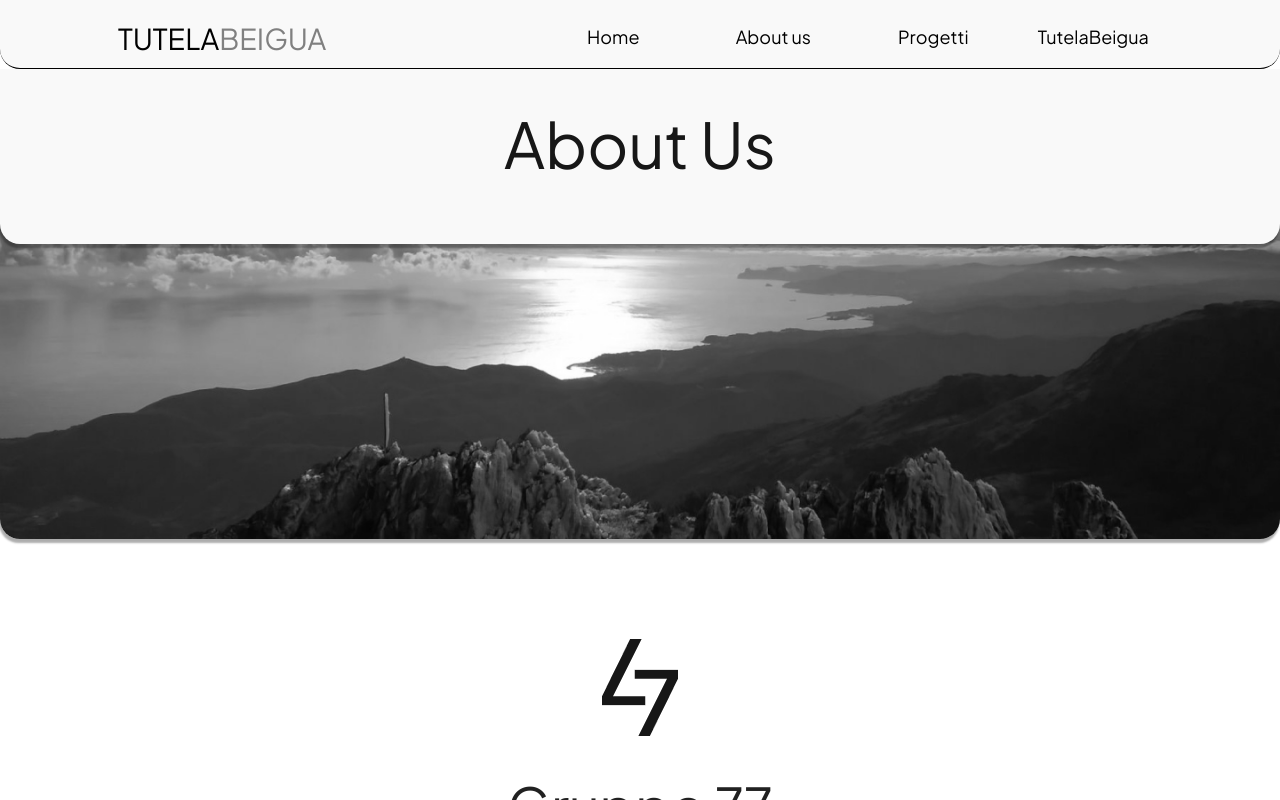
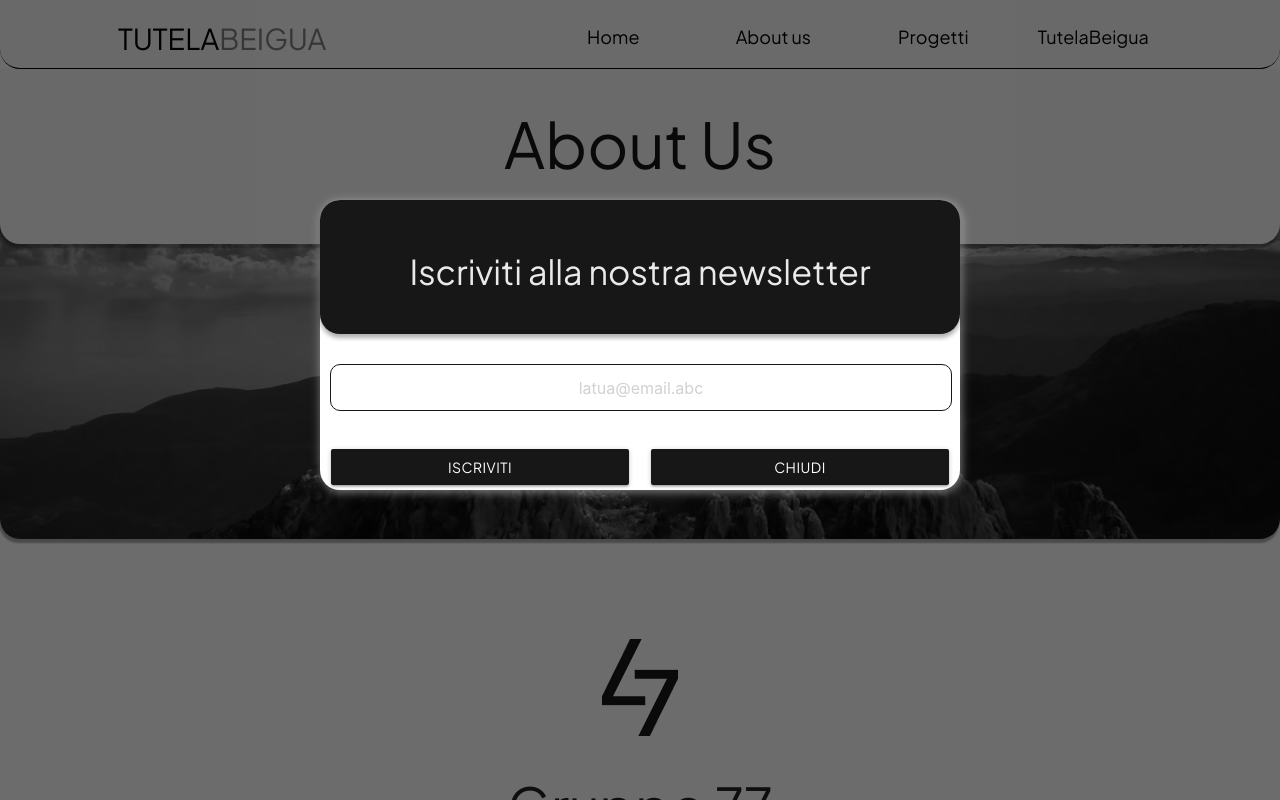
Before and after one commit to Omar-jerbi/tutelabeigua, a React (Create React App) app: page /about in a window 1280 px wide. Shown: the top 800 px of the page. Built offline with nearby package versions, Linux system fonts and the light colour scheme.

Commit message:
cookie pop up OK

```diff
--- a/package.json
+++ b/package.json
@@ -10,6 +10,7 @@
     "react-dom": "^18.2.0",
     "react-router-dom": "^6.4.0",
     "react-scripts": "5.0.1",
+    "universal-cookie": "^4.0.4",
     "web-vitals": "^2.1.4"
   },
   "scripts": {
--- a/src/Pages/About.jsx
+++ b/src/Pages/About.jsx
@@ -1,4 +1,5 @@
-import React, { useLayoutEffect } from 'react'
+/* eslint-disable jsx-a11y/anchor-is-valid */
+import React, { useLayoutEffect, useState } from 'react'
 import PageBanner from '../Components/PageBanner/PageBanner'
 import PersonCard from '../Components/Cards/PersonCard'
 import imgbanner from '../Img/bannerinfo.jpg'
@@ -12,9 +13,23 @@ import imgomar from '../Img/omarj.jpg'
 import imgglucai from '../Img/lucai.png'
 import imggian from '../Img/gianlucan.jpeg'
 import SingleFaq from '../Components/SingleFaq/SingleFaq'
+import Cookies from 'universal-cookie';
+
+
+
+
+
+
+
+
 
 
 function About() {
+
+
+  const [popUp, setPopUp] = useState('block')
+  const [cookie, setCookie] = useState(new Cookies('pop', popUp, { path: '/' }))
+
 
 
   useLayoutEffect(() => {
@@ -22,11 +37,44 @@ function About() {
   })
 
 
-
+  const setCookiev = () => {
+    let d = new Date();
+    // dura 5 minuti
+    d.setTime(d.getTime() + (5 * 60 * 1000));
+    cookie.set('pop', 'none', { path: "/", expires: d })
+    setPopUp('none')
+  }
 
 
   return (
     <div className="about">
+
+      <div className="pop-up-about" style={{ display: cookie.get('pop') }}>
+        <div className="pop-up-about-main">
+          <div className="pop-up-about-tit valign-wrapper">
+            <h4 className='center-align'>Iscriviti alla nostra newsletter</h4>
+          </div>
+          <div className="pop-up-about-mail">
+            <input type="email" placeholder='latua@email.abc' />
+          </div>
+          <div className="pop-up-about-btts">
+            <div className="row">
+              <div className="col l6 m6 s12 center">
+                <a className="waves-effect waves-light btn" onClick={() => {
+                  setCookiev()
+                  alert('Grazie per la tua iscrizione!')
+                }}>Iscriviti</a>
+              </div>
+              <div className="col l6 m6 s12 center">
+                <a className="waves-effect waves-light btn" onClick={() => {
+                  setCookiev()
+                }}>Chiudi</a>
+              </div>
+            </div>
+          </div>
+        </div>
+      </div>
+
 
       <PageBanner pagetitle='About Us' image={imgbanner}></PageBanner>
 
@@ -85,10 +133,10 @@ function About() {
               <PersonCard image={imgomar} cognome='Jerbi' nome={'Omar'} email='omarjerbi98@gmail.com' link='https://github.com/Omar-jerbi' testo={'Programmatore con la passione per lo sviluppo full stack di siti web, la messa in funzione di dispositivi IOT e la progettatzione hardware tramite l"interazione con micro-computer e microcontrollori Hardwino a Raspberry'}></PersonCard>
             </div>
             <div className="col l3 m12 s12">
-              <PersonCard image={imgglucai} cognome='Insinna' nome={'Luca'} email='luca.insinna00@gmail.com'  link='https://github.com/Luca-Insinna' testo={'Programmatore che si occupa della realizzazione full stack di siti web e assistenza informatica'}></PersonCard>
+              <PersonCard image={imgglucai} cognome='Insinna' nome={'Luca'} email='luca.insinna00@gmail.com' link='https://github.com/Luca-Insinna' testo={'Programmatore che si occupa della realizzazione full stack di siti web e assistenza informatica'}></PersonCard>
             </div>
             <div className="col l3 m12 s12">
-              <PersonCard image={imggian} cognome='Napolitano' nome={'Gianluca'}  email='gianluca7700@gmail.com' testo={'Programmatore con conoscenze generali ma incentrato nello studio di applicazioni web e sviluppo videoludico'}></PersonCard>
+              <PersonCard image={imggian} cognome='Napolitano' nome={'Gianluca'} email='gianluca7700@gmail.com' testo={'Programmatore con conoscenze generali ma incentrato nello studio di applicazioni web e sviluppo videoludico'}></PersonCard>
             </div>
           </div>
         </div>
--- a/src/Pages/styles/About.css
+++ b/src/Pages/styles/About.css
@@ -17,8 +17,81 @@
     font-weight: 600;
     margin-bottom: 30px;
 }
-.flow-text{
+
+.flow-text {
     color: #171717 !important;
     font-family: "Inter", sans-serif !important;
     font-weight: 300 !important;
 }
+
+
+.pop-up-about-main {
+    position: relative;
+    width: 50vw;
+    height: fit-content;
+    background-color: white;
+    z-index: 999;
+    left: 25vw;
+    top: 25vh;
+    border-radius: 20px;
+    box-shadow: 1px 2px 9px 1px rgba(255, 255, 255, 0.41);
+}
+
+.pop-up-about-tit {
+    text-align: center;
+    color: #EAEAEA;
+    background-color: #171717;
+    border-radius: 20px;
+    height: 50%;
+    box-shadow: 0px 4px 4px rgb(0 0 0 / 31%);
+    padding: 30px;
+}
+
+.pop-up-about-tit h4 {
+    width: -webkit-fill-available;
+}
+
+.pop-up-about-mail {
+    margin: 30px 10px;
+}
+
+.pop-up-about-mail input {
+    text-align: center;
+    border-bottom: none !important;
+    border: 1px solid #171717 !important;
+    border-radius: 10px !important;
+}
+
+.pop-up-about-btts a {
+    margin-bottom: 5px;
+    width: -webkit-fill-available;
+    background-color: #171717;
+}
+
+.pop-up-about-btts a:hover{
+    background-color: #808080
+}
+
+.pop-up-about {
+    position: fixed;
+    width: 100vw;
+    height: 100vh;
+    background-color: rgba(0, 0, 0, 0.575);
+    z-index: 999;
+    left: 0;
+    top: 0;
+}
+
+@media only screen and (max-width: 600px) {
+    .pop-up-about-btts a {
+        transform: translateY(-10px);
+    }
+
+}
+
+@media only screen and (max-width: 350px) {
+.pop-up-about-tit h4{
+    font-size: 1.7rem !important;
+}
+
+}
```
Also changed, not shown: 1 other file (tests, documents, lock files or other folders).
